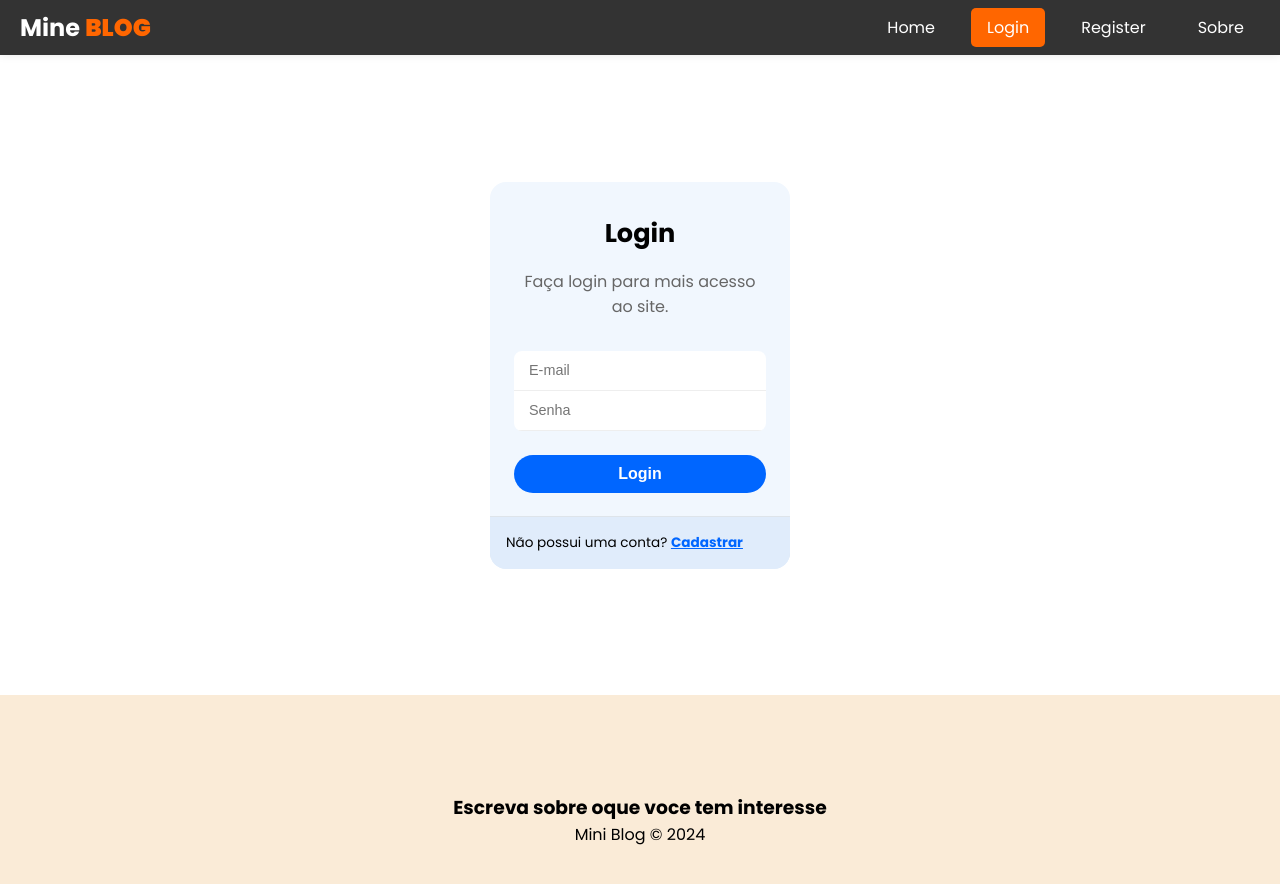
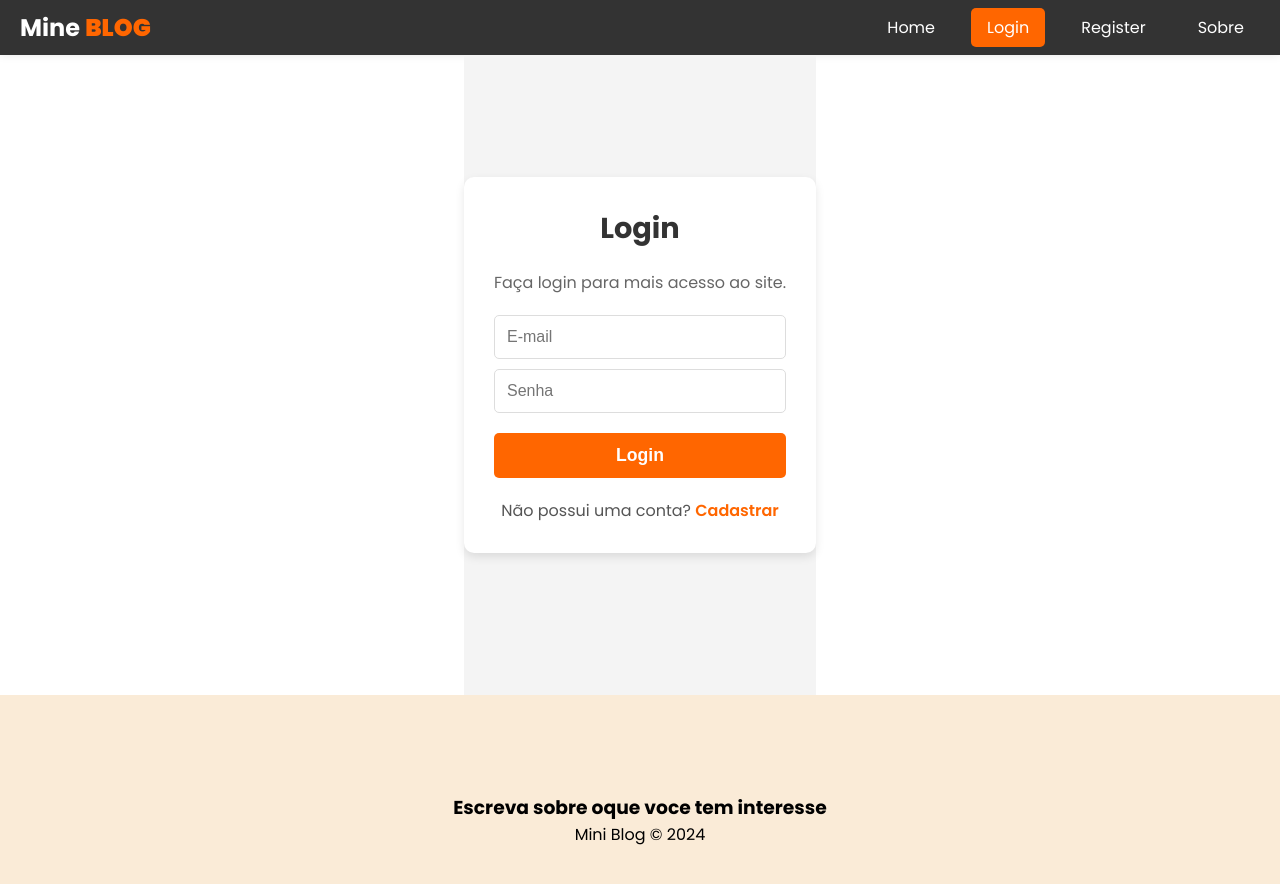
Before and after one commit to TM1lz/ReactProjetos, a React (Vite) app in the folder miniblog/: page /login in a window 1280 px wide. Shown: the top 884 px of the page. Built offline with nearby package versions, Linux system fonts and the light colour scheme; no server answers.

Commit message:
Css em comp de login

```diff
--- a/miniblog/src/hooks/useAuthentication.js
+++ b/miniblog/src/hooks/useAuthentication.js
@@ -33,7 +33,8 @@ const useAuthentication = () => {
       await updateProfile(firebaseUser, { displayName: user.displayName });
     } catch (error) {
       // Em caso de erro, define a mensagem de erro no estado
-      setError(error.message || "Ocorreu um erro"); // A mensagem de erro pode ser algo como 'email já em uso'
+      setError("Senha e Email invalidos")
+      console.log(error); // A mensagem de erro pode ser algo como 'email já em uso'
     } finally {
       // Quando o processo for concluído (sucesso ou falha), o loading é desativado
       setLoading(false);
@@ -42,22 +43,21 @@ const useAuthentication = () => {
 
   // Função para fazer login do usuário
   const loginUser = async (user) => {
-    if (cancelled) return; // Verifica se o componente foi desmontado antes de continuar
-    setLoading(true); // Inicia o carregamento
-    setError(null); // Limpa o erro anterior
+    setLoading(true);
+    setError(null);
 
     try {
-      // Tentando fazer o login com o email e a senha fornecidos
+      console.log('Tentando login com:', user.email, user.password); // Verifique os dados aqui
       await signInWithEmailAndPassword(auth, user.email, user.password);
-      // Aqui você pode adicionar lógica extra, como redirecionar o usuário após o login bem-sucedido
-    } catch (error) {
-      // Em caso de erro, exibe a mensagem de erro
-      setError(error.message || "Ocorreu um erro ao fazer login");
+      console.log("login feito com sucesso");
+    } catch (err) {
+      setError( "Senha ou Email invalidos");
+      console.log(err)
     } finally {
-      // O loading é desativado após o processo (sucesso ou falha)
       setLoading(false);
     }
   };
+
 
   // Hook de efeito para limpar o estado 'cancelled' quando o componente for desmontado
   useEffect(() => {
--- a/miniblog/src/pages/Login/Login.jsx
+++ b/miniblog/src/pages/Login/Login.jsx
@@ -10,17 +10,11 @@ const Login = () => {
 
   const handleSubmit = async (e) => {
     e.preventDefault();
+    console.log("teste click" , userPassword)
 
     // Verificando se os campos estão preenchidos
     if (!userEmail || !userPassword) {
       setErrorMessage("Por favor, preencha todos os campos.");
-      return;
-    }
-
-    // Validando o formato do e-mail
-    const emailPattern = /^[a-zA-Z0-9._-]+@[a-zA-Z0-9.-]+\.[a-zA-Z]{2,6}$/;
-    if (!emailPattern.test(userEmail)) {
-      setErrorMessage("Por favor, insira um endereço de e-mail válido.");
       return;
     }
 
@@ -30,7 +24,7 @@ const Login = () => {
       email: userEmail,
       password: userPassword,
     };
-
+console.log(user)
     try {
       await loginUser(user); // Chama a função de login
     } catch (error) {
@@ -71,12 +65,12 @@ const Login = () => {
             />
           </div>
 
-          {/* Exibindo a mensagem de erro, se houver */}
           {errorMessage && <p className={styler.error}>{errorMessage}</p>}
 
-          <button type="submit" disabled={loading}>
+          <button type="submit" disabled={loading} onClick={handleSubmit}>
             {loading ? 'Carregando...' : 'Login'}
           </button>
+          {authError}
         </form>
         <div className={styler.formsection}>
           <p>
--- a/miniblog/src/pages/Login/Login.module.css
+++ b/miniblog/src/pages/Login/Login.module.css
@@ -1,95 +1,137 @@
-.login{
+/* Estilos principais para o layout da página de login */
+.login {
   display: flex;
+  justify-content: center;
   align-items: center;
-  justify-content: center;
-  padding: 0px;
-  margin: 0px;
+  min-height: 100%; /* Garante que a altura mínima ocupe toda a tela */
+  flex-direction: column; /* Para organizar o conteúdo em coluna */
+  background-color: #f4f4f4;
 }
 
 .formbox {
-  max-width: 300px;
-  background: #f1f7fe;
-  overflow: hidden;
-  border-radius: 16px;
-  color: #010101;
+  background-color: white;
+  border-radius: 10px;
+  box-shadow: rgba(0, 0, 0, 0.1) 0px 4px 10px;
+  padding: 30px;
+  width: 100%;
+  max-width: 400px; /* Limita a largura máxima */
+  margin-bottom: 20px; /* Adiciona margem para separar do footer */
 }
 
 .form {
-  position: relative;
   display: flex;
   flex-direction: column;
-  padding: 32px 24px 24px;
-  gap: 16px;
-  text-align: center;
+  gap: 20px;
 }
 
-/*Form text*/
 .title {
-  font-weight: bold;
-  font-size: 1.6rem;
+  font-size: 1.8rem;
+  font-weight: 700;
+  color: #333;
+  text-align: center;
 }
 
 .subtitle {
   font-size: 1rem;
   color: #666;
+  text-align: center;
 }
 
-/*Inputs box*/
 .formcontainer {
-  overflow: hidden;
-  border-radius: 8px;
-  background-color: #fff;
-  margin: 1rem 0 .5rem;
-  width: 100%;
+  display: flex;
+  flex-direction: column;
+  gap: 10px;
 }
 
 .input {
-  background: none;
-  border: 0;
-  outline: 0;
-  height: 40px;
-  width: 100%;
-  border-bottom: 1px solid #eee;
-  font-size: .9rem;
-  padding: 8px 15px;
+  padding: 12px;
+  font-size: 1rem;
+  border-radius: 5px;
+  border: 1px solid #ddd;
+  outline: none;
+  transition: border 0.3s ease;
+}
+
+.input:focus {
+  border: 1px solid #ff6600;
+}
+
+button {
+  padding: 12px;
+  font-size: 1.1rem;
+  font-weight: 600;
+  color: white;
+  background-color: #ff6600;
+  border: none;
+  border-radius: 5px;
+  cursor: pointer;
+  transition: background-color 0.3s ease;
+}
+
+button:disabled {
+  background-color: #ccc;
+  cursor: not-allowed;
+}
+
+button:hover:enabled {
+  background-color: #e65c00; /* Muda para uma cor mais escura ao passar o mouse */
+}
+
+.error {
+  color: red;
+  font-size: 0.9rem;
+  text-align: center;
 }
 
 .formsection {
-  padding: 16px;
-  font-size: .85rem;
-  background-color: #e0ecfb;
-  box-shadow: rgb(0 0 0 / 8%) 0 -1px;
+  text-align: center;
+  margin-top: 20px;
+}
+
+.formsection p {
+  font-size: 1rem;
+  color: #555;
 }
 
 .formsection a {
-  font-weight: bold;
-  color: #0066ff;
-  transition: color .3s ease;
+  color: #ff6600;
+  text-decoration: none;
+  font-weight: 600;
 }
 
 .formsection a:hover {
-  color: #005ce6;
   text-decoration: underline;
 }
 
-/*Button*/
-.form button {
-  background-color: #0066ff;
-  color: #fff;
-  border: 0;
-  border-radius: 24px;
-  padding: 10px 16px;
-  font-size: 1rem;
-  font-weight: 600;
-  cursor: pointer;
-  transition: background-color .3s ease;
+/* Responsividade para dispositivos móveis */
+@media (max-width: 768px) {
+  .formbox {
+    padding: 20px;
+    width: 80%;
+    max-width: 350px; /* Ajusta para telas pequenas */
+  }
+
+  .title {
+    font-size: 1.6rem;
+  }
+
+  .subtitle {
+    font-size: 0.9rem;
+  }
+
+  .input {
+    font-size: 1rem;
+  }
+
+  button {
+    font-size: 1rem;
+  }
+
+  .error {
+    font-size: 0.85rem;
+  }
+
+  .formsection p {
+    font-size: 0.9rem;
+  }
 }
-
-.form button:hover {
-  background-color: #005ce6;
-}
-.error {
-  color: red;
-  font-size: 14px;
-  margin-top: 10px;
-}
```
